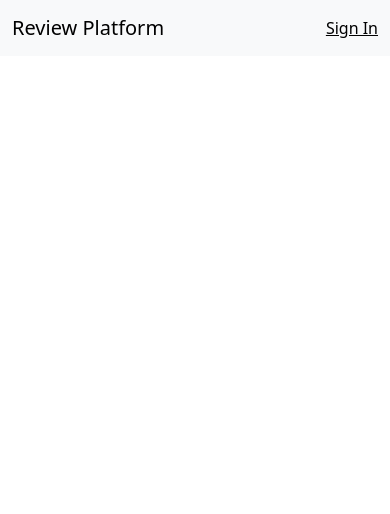
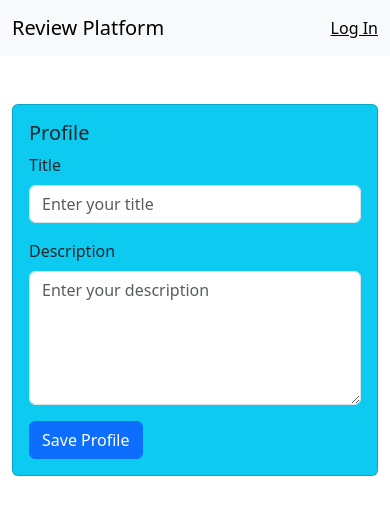
Before and after one commit to CHIKVILADZE/client-review, a React (Create React App) app: page /profile in a window 390 px wide. Shown: the top 514 px of the page. Built offline with nearby package versions, Linux system fonts and the light colour scheme; no server answers.

Commit message:
create comments section and get comments from api

```diff
--- a/package.json
+++ b/package.json
@@ -10,6 +10,7 @@
     "axios": "^1.4.0",
     "bootstrap": "^5.3.1",
     "gapi-script": "^1.2.0",
+    "js-cookie": "^3.0.5",
     "react": "^18.2.0",
     "react-bootstrap": "^2.8.0",
     "react-dom": "^18.2.0",
@@ -41,5 +42,6 @@
       "last 1 firefox version",
       "last 1 safari version"
     ]
-  }
+  },
+  "proxy": "http://localhost:4000/api"
 }
--- a/src/App.js
+++ b/src/App.js
@@ -3,55 +3,22 @@ import { BrowserRouter, Routes, Route } from 'react-router-dom';
 import Register from './pages/Register';
 import Login from './pages/Login';
 import Home from './pages/Home';
-import { useEffect, useState } from 'react';
 import axios from 'axios';
 import Navbar from './components/Navbar';
-import UserProfile from './pages/UserProfile';
+import { AuthContext } from './context/authContext';
+import Profile from './pages/Profile';
 
 function App() {
-  // const [user, setUser] = useState(null);
-
-  // useEffect(() => {
-  //   const getUser = async () => {
-  //     try {
-  //       const response = await axios.get(
-  //         'http://localhost:4000/auth/login/success',
-  //         {
-  //           withCredentials: true,
-  //           headers: {
-  //             Accept: 'application/json',
-  //             'Content-Type': 'application/json',
-  //             'Access-Control-Allow-Credentials': true,
-  //           },
-  //         }
-  //       );
-
-  //       if (response.status === 200) {
-  //         const resObject = response.data.user;
-  //         setUser(resObject);
-  //         console.log('User data:', resObject);
-  //       } else {
-  //         throw new Error('Authentication failed');
-  //       }
-  //     } catch (err) {
-  //       console.log('Error:', err);
-  //     }
-  //   };
-
-  //   getUser();
-  // }, []);
-
-  // console.log('userrrrr1111', user);
-
   return (
     <>
-      <Navbar />
       <BrowserRouter>
+        <Navbar />
+
         <Routes>
           <Route path="/" element={<Home />} />
           <Route path="/register" element={<Register />} />
           <Route path="/login" element={<Login />} />
-          <Route path="/userprofile" element={<UserProfile />} />
+          <Route path="/profile" element={<Profile />} />
         </Routes>
       </BrowserRouter>
     </>
--- a/src/axios.js
+++ /dev/null
@@ -1,6 +0,0 @@
-import axios from 'axios';
-
-export const makeRequest = axios.create({
-  baseURL: 'http://localhost:4000/api/',
-  withCredentials: true,
-});
--- a/src/components/Navbar.jsx
+++ b/src/components/Navbar.jsx
@@ -6,21 +6,24 @@ import { Link } from 'react-router-dom';
 
 function TextLink() {
   const { currentUser } = useContext(AuthContext);
-
+  const handleLogout = async () => {
+    localStorage.clear();
+    window.open('http://localhost:4000/auth/logout', '_self');
+  };
   return (
     <Navbar className="bg-body-tertiary">
       <Container>
-        <Navbar.Brand href="#home">Review Platform</Navbar.Brand>
+        <Navbar.Brand href="/">Review Platform</Navbar.Brand>
         <Navbar.Toggle />
         <Navbar.Collapse className="justify-content-end">
           <Navbar.Text>
             {currentUser && currentUser.firstName ? (
-              <a href="/userprofile">
-                {currentUser.firstName}
-                <button> Log Out</button>
-              </a>
+              <>
+                <a href="/profile">{currentUser.firstName}</a>
+                <button onClick={handleLogout}>LogOut</button>
+              </>
             ) : (
-              <a href="/login">Sign In</a>
+              <Link to="/login">Log In</Link>
             )}
           </Navbar.Text>
         </Navbar.Collapse>
--- a/src/components/Posts.jsx
+++ b/src/components/Posts.jsx
@@ -1,23 +1,39 @@
-import React, { useState, useEffect, useContext } from 'react';
-import 'bootstrap/dist/css/bootstrap.min.css';
-
-import { makeRequest } from '../axios';
+import React, { useContext, useEffect, useState } from 'react';
 import { AuthContext } from '../context/authContext';
+import axios from 'axios';
+import Cookies from 'js-cookie';
 
 function Posts() {
+  const { currentUser } = useContext(AuthContext);
+
   const [isLoading, setIsLoading] = useState(true);
   const [error, setError] = useState(null);
-  const [data, setData] = useState([]);
-  const { currentUser } = useContext(AuthContext);
+  const [posts, setPosts] = useState([]);
+  const [comments, setComments] = useState([]);
+  const [newComment, setNewComment] = useState('');
 
   useEffect(() => {
     setIsLoading(true);
     setError(null);
 
-    makeRequest
-      .get('/posts')
+    axios
+      .get('http://localhost:4000/api/posts')
       .then((res) => {
-        setData(res.data);
+        setPosts(
+          res.data.sort((a, b) => new Date(b.createdAt) - new Date(a.createdAt))
+        );
+        setIsLoading(false);
+      })
+      .catch((err) => {
+        setError(err);
+        setIsLoading(false);
+      });
+    axios
+      .get('http://localhost:4000/api/comments')
+      .then((res) => {
+        setComments(
+          res.data.sort((a, b) => new Date(b.createdAt) - new Date(a.createdAt))
+        );
         setIsLoading(false);
       })
       .catch((err) => {
@@ -25,37 +41,63 @@ function Posts() {
         setIsLoading(false);
       });
   }, []);
-  console.log('dataaa', data);
 
-  if (isLoading) {
+  const addComment = () => {
+    const requestData = {
+      text: newComment,
+    };
+
+    axios
+      .post('http://localhost:4000/api/comments', requestData, {
+        headers: {
+          'Content-Type': 'application/json',
+          // Authorization: `Bearer ${accessToken}`,
+        },
+      })
+      .then((response) => {
+        console.log('Comment added');
+      })
+      .catch((error) => {
+        console.error('Error adding comment:', error);
+      });
+  };
+
   return (
+    <div>
       <div className="container my-5" style={{ width: '45%' }}>
-        Loading...
+        {posts && posts.length > 0 ? (
+          <div>
+            {posts.map((post) => (
+              <div key={post.id} className="card mb-3">
+                <div className="card-body">
+                  {post.author && (
+                    <>
+                      <h2 className="card-title">{post.author.firstName}</h2>
+                      <h5>{post.title}</h5>
+                    </>
+                  )}
+                  <p className="card-text">{post.desc}</p>
+                </div>
+                <div>
+                  <div className="addComments">
+                    <input
+                      type="text"
+                      placeholder="write a comment"
+                      onChange={(event) => {
+                        setNewComment(event.target.value);
+                      }}
+                    />
+                    <button onClick={addComment}>Add</button>
+                  </div>
+                  <div className="commentsList">
+                    {comments.map((comment, key) => {
+                      return (
+                        <div key={key} className="comment">
+                          {comment.text}
                         </div>
                       );
-  }
-
-  if (error) {
-    return <div>Error: {error.message}</div>;
-  }
-
-  console.log('uscurrentUserer', currentUser);
-
-  return (
-    <div className="container my-5" style={{ width: '45%' }}>
-      {currentUser && currentUser.firstName && (
-        <div>
-          <h1>{currentUser.firstName}</h1>
+                    })}
                   </div>
-      )}
-      {data && data.length > 0 ? (
-        <div>
-          {data.map((post) => (
-            <div key={post.id} className="card mb-3">
-              <div className="card-body">
-                <h2 className="card-title">{post.author.firstName}</h2>
-                <h5>{post.title}</h5>
-                <p className="card-text">{post.desc}</p>
                 </div>
               </div>
             ))}
@@ -64,6 +106,8 @@ function Posts() {
           <div>No posts available.</div>
         )}
       </div>
+    </div>
   );
 }
+
 export default Posts;
--- /dev/null
+++ b/src/context/authContext.js
@@ -0,0 +1,32 @@
+import axios from 'axios';
+import { createContext, useEffect, useState } from 'react';
+
+export const AuthContext = createContext();
+
+export const AuthContextProvider = ({ children }) => {
+  const [currentUser, setCurrentUser] = useState(
+    JSON.parse(localStorage.getItem('user')) || null
+  );
+
+  const login = async (inputs) => {
+    const res = await axios.post(
+      'http://localhost:4000/api/auth/login',
+      inputs,
+      {
+        withCredentials: true,
+      }
+    );
+
+    setCurrentUser(res.data);
+  };
+
+  useEffect(() => {
+    localStorage.setItem('user', JSON.stringify(currentUser));
+  }, [currentUser]);
+
+  return (
+    <AuthContext.Provider value={{ currentUser, login }}>
+      {children}
+    </AuthContext.Provider>
+  );
+};
--- a/src/context/authContext.jsx
+++ /dev/null
@@ -1,54 +0,0 @@
-// AuthContextProvider.js
-import axios from 'axios';
-import { createContext, useState, useEffect } from 'react';
-
-export const AuthContext = createContext();
-
-export const AuthContextProvider = ({ children }) => {
-  const [currentUser, setCurrentUser] = useState(null);
-  const [user, setUser] = useState(null); // New state for user data
-
-  const login = async (inputs) => {
-    const res = await axios.post(
-      'http://localhost:4000/api/auth/login',
-      inputs,
-      {
-        withCredentials: true,
-      }
-    );
-    setCurrentUser(res.data);
-  };
-
-  const fetchCurrentUser = async () => {
-    try {
-      const response = await axios.get(
-        'http://localhost:4000/auth/login/success',
-        {
-          withCredentials: true,
-        }
-      );
-
-      if (response.status === 200) {
-        if (response.data.user) {
-          setCurrentUser(response.data.user);
-          setUser(response.data.user);
-        } else {
-          setCurrentUser(response.data);
-          setUser(response.data);
-        }
-      }
-    } catch (error) {
-      console.log(error);
-    }
-  };
-
-  useEffect(() => {
-    fetchCurrentUser();
-  }, []);
-
-  return (
-    <AuthContext.Provider value={{ currentUser, login, user }}>
-      {children}
-    </AuthContext.Provider>
-  );
-};
--- /dev/null
+++ b/src/pages/Profile.jsx
@@ -0,0 +1,94 @@
+import React, { useContext, useState } from 'react';
+import { AuthContext } from '../context/authContext';
+import axios from 'axios'; // Import Axios
+
+function Profile() {
+  const { currentUser } = useContext(AuthContext);
+  const [formData, setFormData] = useState({
+    title: '',
+    desc: '',
+  });
+
+  const handleFormSubmit = async (e) => {
+    e.preventDefault();
+
+    try {
+      const response = await axios.post(
+        'http://localhost:4000/api/posts',
+        {
+          title: formData.title,
+          desc: formData.desc,
+          userId: currentUser.id,
+        },
+        {
+          withCredentials: true,
+        }
+      );
+
+      console.log('Post submission successful:', response.data);
+
+      setFormData({
+        title: '',
+        desc: '',
+      });
+    } catch (error) {
+      console.error('Error submitting post:', error);
+    }
+  };
+
+  const handleInputChange = (e) => {
+    const { name, value } = e.target;
+    setFormData({ ...formData, [name]: value });
+  };
+
+  return (
+    <div className="container mt-5">
+      <div className="row">
+        <div className="col-md-6 mx-auto">
+          <div className="card bg-info">
+            <div className="card-body">
+              <h5 className="card-title">Profile</h5>
+              <form onSubmit={handleFormSubmit}>
+                <div className="mb-3">
+                  <label htmlFor="title" className="form-label">
+                    Title
+                  </label>
+                  <input
+                    type="text"
+                    className="form-control"
+                    id="title"
+                    name="title"
+                    required
+                    placeholder="Enter your title"
+                    value={formData.title}
+                    onChange={handleInputChange}
+                  />
+                </div>
+                <div className="mb-3">
+                  <label htmlFor="desc" className="form-label">
+                    Description
+                  </label>
+                  <textarea
+                    className="form-control"
+                    id="desc"
+                    required
+                    name="desc"
+                    rows="5"
+                    placeholder="Enter your description"
+                    value={formData.desc}
+                    onChange={handleInputChange}
+                  ></textarea>
+                </div>
+                <button type="submit" className="btn btn-primary">
+                  Save Profile
+                </button>
+              </form>
+            </div>
+          </div>
+        </div>
+      </div>
+    </div>
+  );
+}
+
+export default Profile;
--- a/src/pages/UserProfile.jsx
+++ /dev/null
@@ -1,26 +0,0 @@
-import { useContext, useEffect, useState } from 'react';
-import axios from 'axios';
-import { AuthContext } from '../context/authContext';
-
-function UserProfile({ children }) {
-  const { currentUser } = useContext(AuthContext);
-
-  if (!currentUser) {
-    // Render a loading state while waiting for currentUser
-    return <p>Loading...</p>;
-  }
-
-  // Render user data when currentUser is available
-  return (
-    <div>
-      <h1>User Profile</h1>
-      <p>
-        Name: {currentUser.firstName} {currentUser.lastName}
-      </p>
-      <p>Email: {currentUser.email}</p>
-      {/* Add more user data here */}
-    </div>
-  );
-}
-
-export default UserProfile;
```
Also changed, not shown: src/components/login.jsx (deleted, +0 -29 lines), src/index.js (+5 -4 lines), src/pages/Login.jsx (+22 -29 lines), 1 other file (tests, documents, lock files or other folders). Lines whose indentation alone changed are shown as unchanged.
